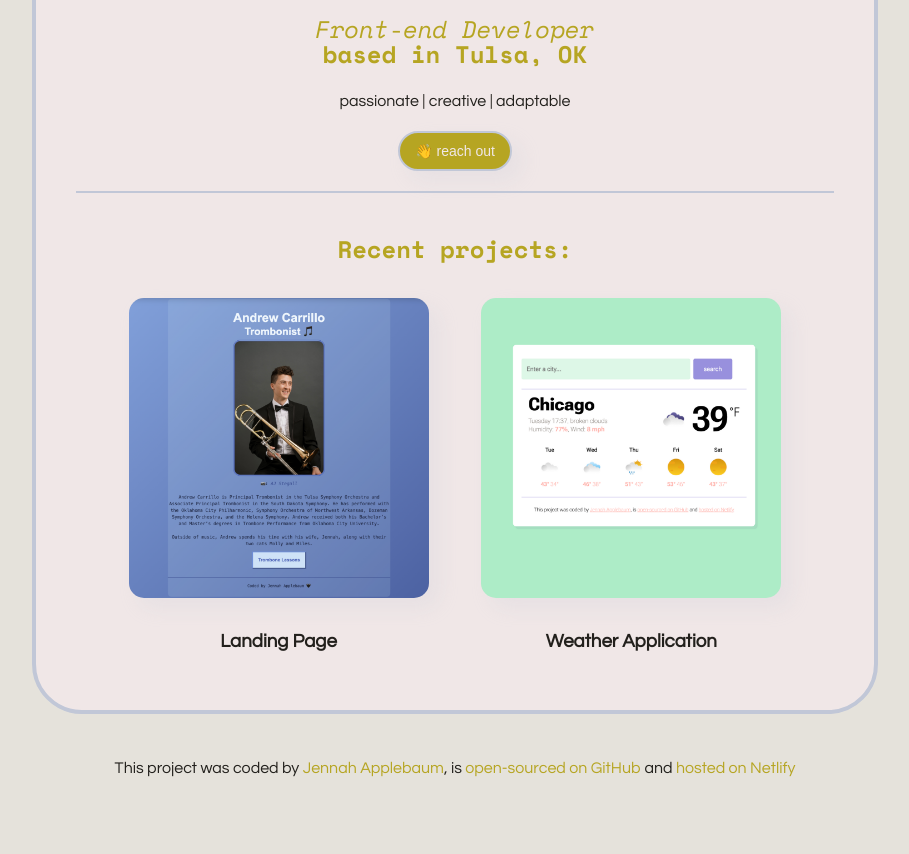
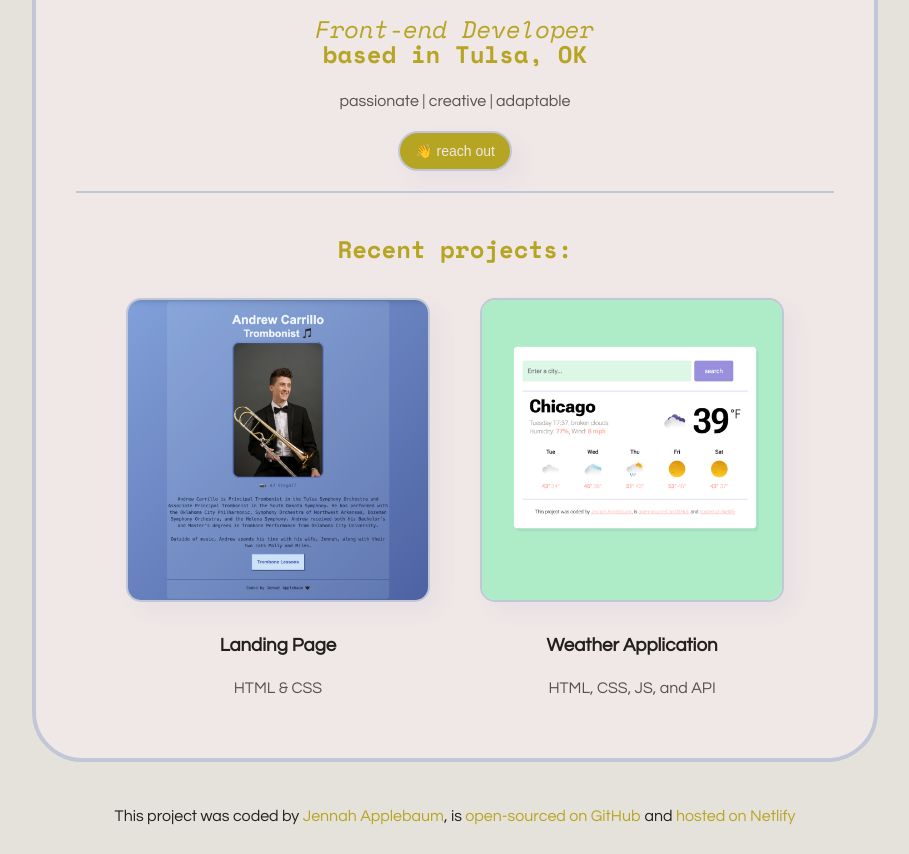
Before and after one commit to jmapplebaum/Portfolio, a website: page index.html in a window 1280 px wide. Shown: the part 325-1179 px from the top of the page, without its empty margins (185-1094 px from the left). Before the commit the page ends 1131 px from the top, so only its background shows below. Drawn offline with nearby package versions, Linux system fonts and the light colour scheme.

Commit message:
Updated class names and added an image border

```diff
--- a/index.html
+++ b/index.html
@@ -43,16 +43,20 @@
       <div class="recent-projects">
         <span class="landing-page">
           <a href="https://carrillo-trombone.netlify.app/" target="_blank">
-          <img src="media/landing-page.png" class="trombone" />
+          <img src="media/landing-page.png" class="projects" />
           </a>
       <br />
-      <h3>Landing Page</h3></span>
+      <h3>Landing Page</h3>
+    <p>HTML & CSS</p>
+    </span>
         <span class="weather-app">
           <a href="https://weather-app-jmapplebaum.netlify.app/" target="_blank">
-          <img src="media/weather-app.png" class="trombone" />
+          <img src="media/weather-app.png" class="projects" />
           </a>
       <br />
-      <h3>Weather Application</h3></span>
+      <h3>Weather Application</h3>
+    <p>HTML, CSS, JS, and API</p>
+    </span>
     </div>
 
     </div>
--- a/styles.css
+++ b/styles.css
@@ -47,7 +47,9 @@ h2 {
   line-height: 25px;
 }
 p {
+  font-size: 16px;
   line-height: 28px;
+  opacity: 75%;
 }
 button {
   background-color: #b6a522;
@@ -101,14 +103,15 @@ footer {
   justify-content: space-evenly;
 }
 
-.trombone {
+.projects {
+  border: 2px solid #c1c7d7;
   border-radius: 15px;
   box-shadow: 10px 10px 20px rgba(193, 199, 215, 0.2);
   display: block;
   margin: 0 auto;
   width: 300px;
 }
-.trombone:hover {
+.projects:hover {
   cursor: pointer;
   transform: scale(1.05, 1.05);
 }
```
